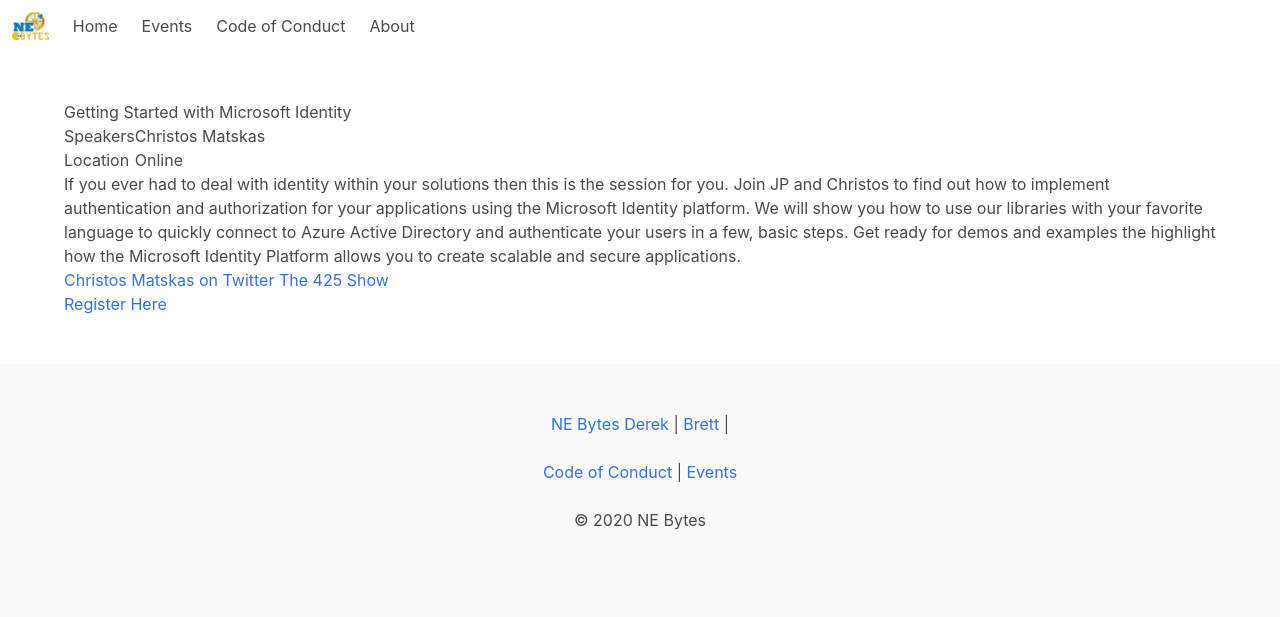
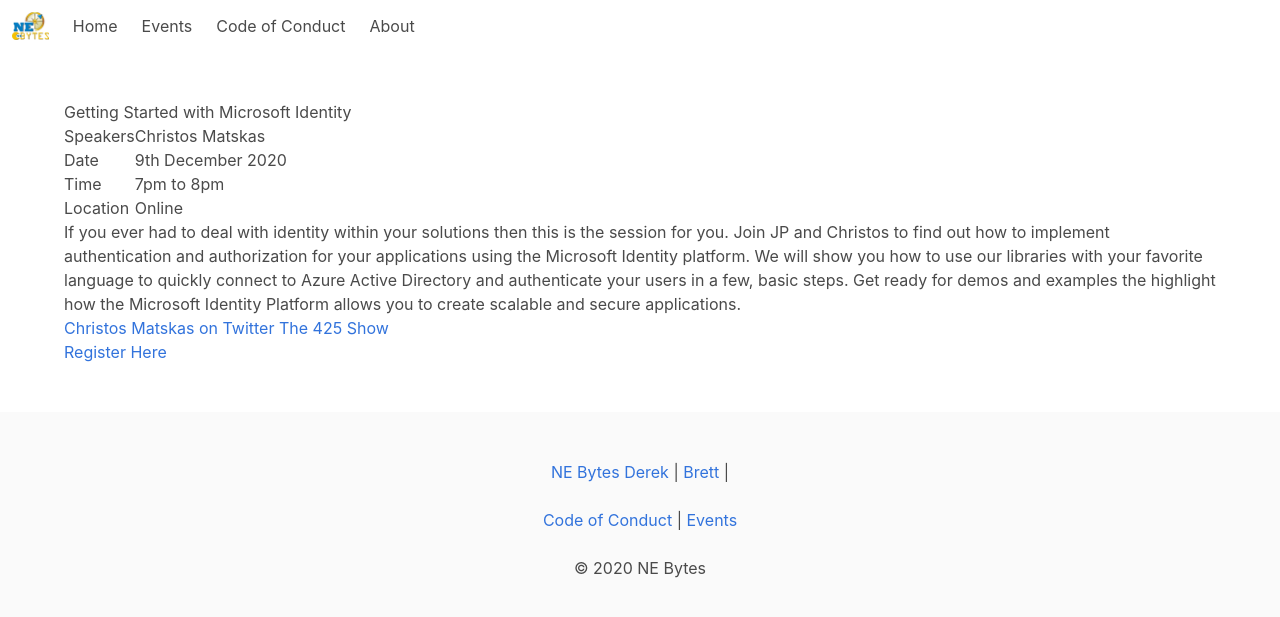
Before and after one commit to ne-bytes/ne-bytes.github.io, a Jekyll site: the page built from _posts/2020-12-09-getting-started-with-microsoft-identity.md, in a window 1280 px wide. Shown: the top 617 px of the page. Built offline with Jekyll 4.4.1, drawn with Linux system fonts in a browser that asks for light colours; part of the change alters nothing that is shown.

Commit message:
Update 2020-12-09-getting-started-with-microsoft-identity.md

```diff
--- a/_posts/2020-12-09-getting-started-with-microsoft-identity.md
+++ b/_posts/2020-12-09-getting-started-with-microsoft-identity.md
@@ -2,8 +2,8 @@
 layout: event
 title: Getting Started with Microsoft Identity
 speakers: [ Christos Matskas ]
-date: 9th December 2020
-time: 7pm to 8pm
+eventdate: 9th December 2020
+eventtime: 7pm to 8pm
 location: Online
 register: https://ti.to/ne-bytes/december-2020-getting-started-with-microsoft-identity
 ---
```
